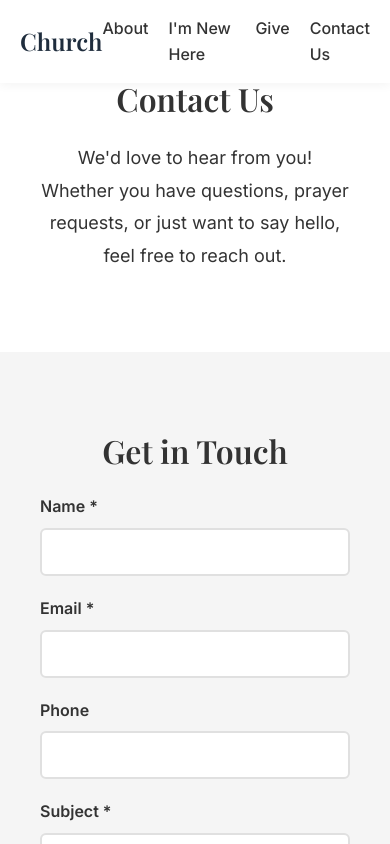
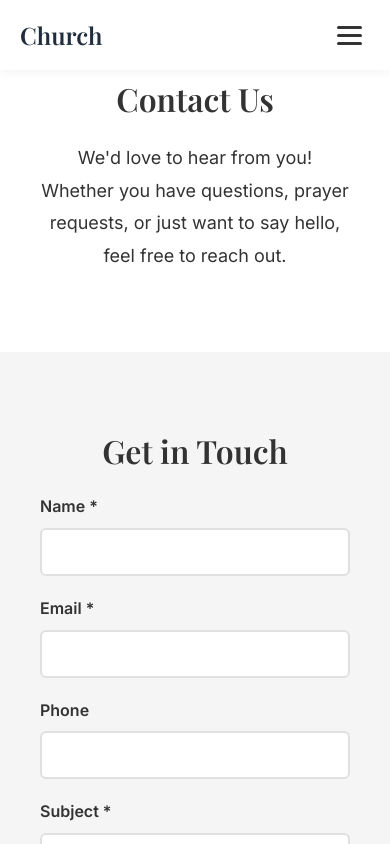
Before and after one commit to TBSKBJustin/Church-Web-Template, a React (Vite) app: page /contact in a window 390 px wide. Shown: the top 844 px of the page. Built offline with nearby package versions, Linux system fonts and the light colour scheme.

Commit message:
手机端修复菜单

```diff
--- a/src/components/Navbar.jsx
+++ b/src/components/Navbar.jsx
@@ -5,6 +5,7 @@ const Navbar = () => {
   const [isTransparent, setIsTransparent] = useState(true)
   const [aboutDropdownOpen, setAboutDropdownOpen] = useState(false)
   const [isVisible, setIsVisible] = useState(true)
+  const [mobileMenuOpen, setMobileMenuOpen] = useState(false)
   const location = useLocation()
   const isHome = location.pathname === '/'
 
@@ -44,7 +45,20 @@ const Navbar = () => {
     <nav className={`navbar ${isHome && isTransparent ? 'transparent' : ''} ${!isVisible ? 'hidden' : ''}`}>
       <div className="nav-content">
         <Link to="/" className="nav-logo">Church</Link>
-        <ul className="nav-links">
+
+        {/* Hamburger Menu Button for Mobile */}
+        <button
+          className="hamburger"
+          onClick={() => setMobileMenuOpen(!mobileMenuOpen)}
+          aria-label="Toggle menu"
+        >
+          <span className={mobileMenuOpen ? 'active' : ''}></span>
+          <span className={mobileMenuOpen ? 'active' : ''}></span>
+          <span className={mobileMenuOpen ? 'active' : ''}></span>
+        </button>
+
+        {/* Desktop Navigation */}
+        <ul className="nav-links desktop-nav">
           <li
             className="nav-dropdown"
             onMouseEnter={() => setAboutDropdownOpen(true)}
@@ -61,6 +75,31 @@ const Navbar = () => {
           <li><Link to="/give">Give</Link></li>
           <li><Link to="/contact">Contact Us</Link></li>
         </ul>
+
+        {/* Mobile Navigation */}
+        <div className={`mobile-nav ${mobileMenuOpen ? 'open' : ''}`}>
+          <ul className="mobile-nav-links">
+            <li>
+              <button
+                className="mobile-dropdown-toggle"
+                onClick={() => setAboutDropdownOpen(!aboutDropdownOpen)}
+              >
+                About
+                <span className={aboutDropdownOpen ? 'arrow open' : 'arrow'}>▼</span>
+              </button>
+              {aboutDropdownOpen && (
+                <ul className="mobile-dropdown">
+                  <li><Link to="/beliefs" onClick={() => setMobileMenuOpen(false)}>Beliefs</Link></li>
+                  <li><Link to="/leadership" onClick={() => setMobileMenuOpen(false)}>Leadership</Link></li>
+                  <li><Link to="/sermons" onClick={() => setMobileMenuOpen(false)}>Sermons</Link></li>
+                </ul>
+              )}
+            </li>
+            <li><Link to="/im-new-here" onClick={() => setMobileMenuOpen(false)}>I'm New Here</Link></li>
+            <li><Link to="/give" onClick={() => setMobileMenuOpen(false)}>Give</Link></li>
+            <li><Link to="/contact" onClick={() => setMobileMenuOpen(false)}>Contact Us</Link></li>
+          </ul>
+        </div>
       </div>
     </nav>
   )
--- a/src/index.css
+++ b/src/index.css
@@ -443,12 +443,139 @@ h1, h2, h3, h4, h5, h6 {
     font-size: 32px;
   }
 
-  .nav-links {
-    gap: 20px;
+  .nav-content {
+    padding: 16px 20px;
+    display: flex;
+    justify-content: space-between;
+    align-items: center;
   }
 
-  .nav-content {
-    padding: 16px 20px;
+  /* Hide desktop nav on mobile */
+  .desktop-nav {
+    display: none;
+  }
+
+  /* Hamburger Menu */
+  .hamburger {
+    display: flex;
+    flex-direction: column;
+    gap: 5px;
+    background: none;
+    border: none;
+    cursor: pointer;
+    padding: 8px;
+    z-index: 1002;
+    margin-left: auto;
+  }
+
+  .hamburger span {
+    display: block;
+    width: 25px;
+    height: 3px;
+    background: var(--color-text);
+    transition: all 0.3s ease;
+    border-radius: 2px;
+  }
+
+  .hamburger span:nth-child(1).active {
+    transform: rotate(45deg) translateY(8px);
+  }
+
+  .hamburger span:nth-child(2).active {
+    opacity: 0;
+  }
+
+  .hamburger span:nth-child(3).active {
+    transform: rotate(-45deg) translateY(-8px);
+  }
+
+  .navbar.transparent .hamburger span {
+    background: white;
+  }
+
+  /* Mobile Navigation - Full Screen */
+  .mobile-nav {
+    position: fixed;
+    top: 0;
+    left: 0;
+    right: 0;
+    bottom: 0;
+    width: 100%;
+    height: 100vh;
+    background: white;
+    transform: translateX(100%);
+    transition: transform 0.3s ease;
+    z-index: 1001;
+    overflow-y: auto;
+    padding-top: 80px;
+  }
+
+  .mobile-nav.open {
+    transform: translateX(0);
+  }
+
+  .mobile-nav-links {
+    list-style: none;
+    padding: 20px 0;
+  }
+
+  .mobile-nav-links > li {
+    border-bottom: 1px solid #f0f0f0;
+  }
+
+  .mobile-nav-links > li > a,
+  .mobile-dropdown-toggle {
+    display: block;
+    padding: 16px 24px;
+    color: var(--color-text);
+    text-decoration: none;
+    font-weight: 500;
+    transition: background 0.2s ease;
+  }
+
+  .mobile-dropdown-toggle {
+    width: 100%;
+    text-align: left;
+    background: none;
+    border: none;
+    cursor: pointer;
+    font-size: 16px;
+    font-family: inherit;
+    display: flex;
+    justify-content: space-between;
+    align-items: center;
+  }
+
+  .mobile-dropdown-toggle .arrow {
+    transition: transform 0.3s ease;
+    font-size: 12px;
+  }
+
+  .mobile-dropdown-toggle .arrow.open {
+    transform: rotate(180deg);
+  }
+
+  .mobile-nav-links > li > a:active,
+  .mobile-dropdown-toggle:active {
+    background: var(--color-gray);
+  }
+
+  .mobile-dropdown {
+    list-style: none;
+    background: var(--color-gray);
+    padding: 0;
+  }
+
+  .mobile-dropdown li a {
+    display: block;
+    padding: 12px 24px 12px 40px;
+    color: var(--color-text);
+    text-decoration: none;
+    font-size: 15px;
+  }
+
+  .mobile-dropdown li a:active {
+    background: rgba(0, 0, 0, 0.05);
   }
 
   .hero-buttons {
@@ -470,3 +597,22 @@ h1, h2, h3, h4, h5, h6 {
     gap: 20px;
   }
 }
+
+/* Show hamburger only on mobile */
+.hamburger {
+  display: none;
+}
+
+.mobile-nav {
+  display: none;
+}
+
+@media (max-width: 768px) {
+  .hamburger {
+    display: flex;
+  }
+
+  .mobile-nav {
+    display: block;
+  }
+}
--- a/src/pages/Home.jsx
+++ b/src/pages/Home.jsx
@@ -52,27 +52,6 @@ const Home = () => {
           allow="accelerometer; autoplay; clipboard-write; encrypted-media; gyroscope; picture-in-picture"
           allowFullScreen
         />
-        <div style={{
-          position: 'absolute',
-          bottom: '40px',
-          left: '50%',
-          transform: 'translateX(-50%)',
-          zIndex: 10
-        }}>
-          <a href="#content" style={{
-            color: 'white',
-            fontSize: '14px',
-            textDecoration: 'none',
-            display: 'flex',
-            flexDirection: 'column',
-            alignItems: 'center',
-            gap: '8px',
-            animation: 'bounce 2s infinite'
-          }}>
-            <span>Scroll Down</span>
-            <span style={{ fontSize: '24px' }}>↓</span>
-          </a>
-        </div>
       </section>
 
       <div id="content">
```
Also changed, not shown: 5 other files (tests, documents, lock files or other folders).
